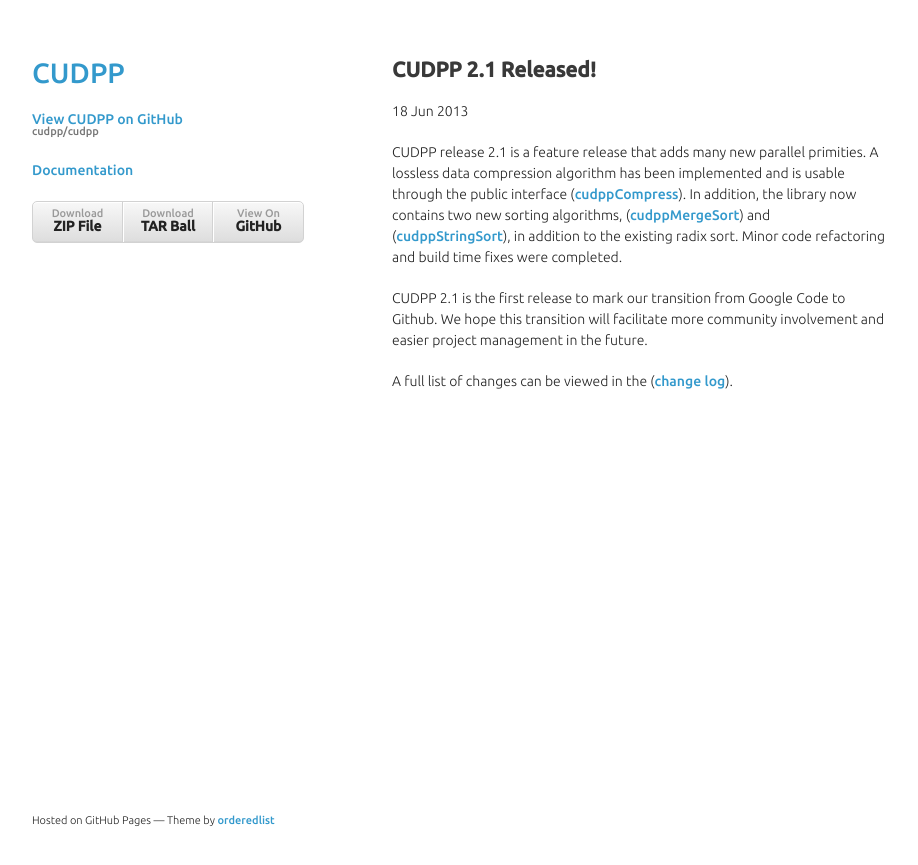
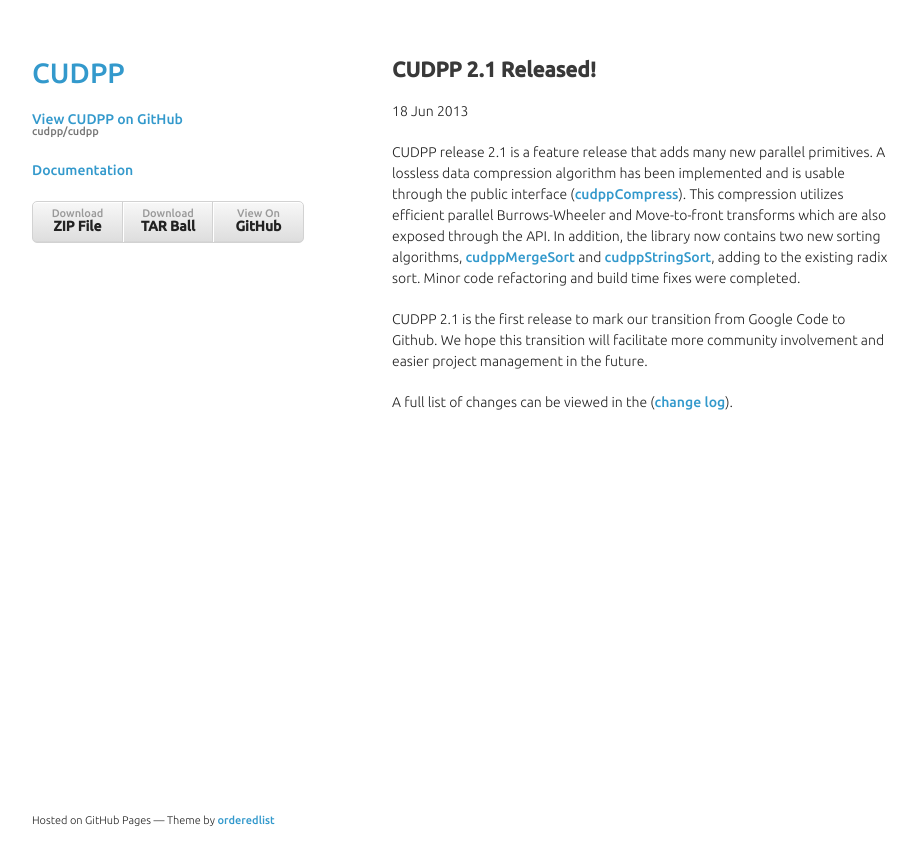
Before and after one commit to cudpp/cudpp.github.io, a Jekyll site: the page built from _posts/2013-06-18-cudpp-2-1-released.markdown, in a window 1280 px wide. Shown: the top 865 px of the page, without its empty margins (178-1096 px from the left). Built offline with Jekyll 4.4.1, drawn with Linux system fonts in a browser that asks for light colours.

Commit message:
Adding John's comments

```diff
--- a/_posts/2013-06-18-cudpp-2-1-released.markdown
+++ b/_posts/2013-06-18-cudpp-2-1-released.markdown
@@ -5,7 +5,7 @@ date:   2013-6-18 14:18:24
 categories: releases
 ---
 
-CUDPP release 2.1 is a feature release that adds many new parallel primities.  A lossless data compression algorithm has been implemented and is usable through the public interface ([cudppCompress](http://cudpp.github.io/cudpp/2.1/group__public_interface.html#gae537bc8a91bb7d86f670c2065473b777)).  In addition, the library now contains two new sorting algorithms, ([cudppMergeSort](http://cudpp.github.io/cudpp/2.1/group__public_interface.html#ga6dfdfa4fd5c580302c5ab61b45c53b0a)) and ([cudppStringSort](http://cudpp.github.io/cudpp/2.1/group__public_interface.html#ga9436ce9ee1b4dfefa70ece1b3776f338)), in addition to the existing radix sort.  Minor code refactoring and build time fixes were completed.
+CUDPP release 2.1 is a feature release that adds many new parallel primitives.  A lossless data compression algorithm has been implemented and is usable through the public interface ([cudppCompress](http://cudpp.github.io/cudpp/2.1/group__public_interface.html#gae537bc8a91bb7d86f670c2065473b777)).  This compression utilizes efficient parallel Burrows-Wheeler and Move-to-front transforms which are also exposed through the API.  In addition, the library now contains two new sorting algorithms, [cudppMergeSort](http://cudpp.github.io/cudpp/2.1/group__public_interface.html#ga6dfdfa4fd5c580302c5ab61b45c53b0a) and [cudppStringSort](http://cudpp.github.io/cudpp/2.1/group__public_interface.html#ga9436ce9ee1b4dfefa70ece1b3776f338), adding to the existing radix sort.  Minor code refactoring and build time fixes were completed.
 
 CUDPP 2.1 is the first release to mark our transition from Google Code to Github.  We hope this transition will facilitate more community involvement and easier project management in the future.
 
```
